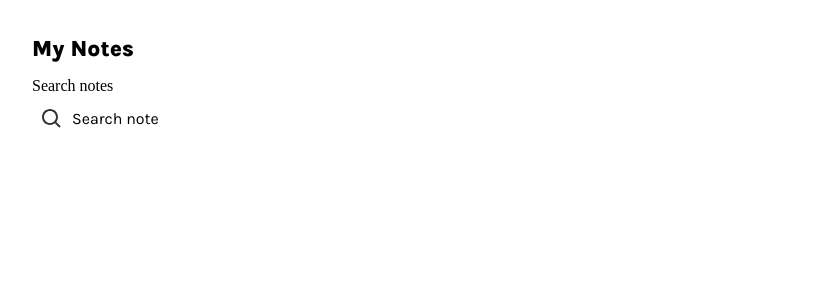
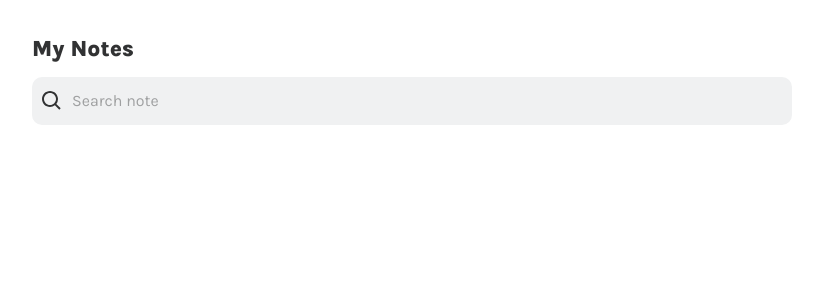
Before and after one commit to Bahree669/dicoding-submission-personal-note, a React (Create React App) app: page / in a window 1280 px wide. Shown: the top 300 px of the page, without its empty margins (228-1051 px from the left). Built offline with nearby package versions, Linux system fonts and the light colour scheme; the HTML template or start-up script is replaced by a standard one.

Commit message:
added a color grey shade 70

```diff
--- a/src/index.css
+++ b/src/index.css
@@ -1,6 +1,23 @@
 :root {
-    --ff-sans-serif: "Times New Roman", serif;
     --ff-sans: "Karla";
+    --fw-title: 800;
+    --fw-second-title: 500;
+    --fw-body: 400;
+
+    --c-dark-100: #313233;
+    --c-dark-90: #343536;
+    --c-dark-80: #505152;
+    --c-dark-70: #9fa0a1;
+    --c-dark-50: #f0f1f2;
+    --c-white-100: #fff;
+
+    --c-accent-blue: #5573e7;
+
+    --c-btn-main-normal: #5573e7;
+    --c-btn-main-disabled: #edeeef;
+
+    --c-icon-green: #00c693;
+    --c-icon-coral: #ff5e60;
 }
 
 *,
@@ -338,3 +355,16 @@
 [hidden] {
     display: none;
 }
+
+/*
+======================= SCREEN READER
+*/
+
+.sr-only {
+    height: 1px;
+    width: 1px;
+    overflow: hidden;
+    clip: 1px 1px 1px;
+    opacity: 0;
+    position: absolute;
+}
```
